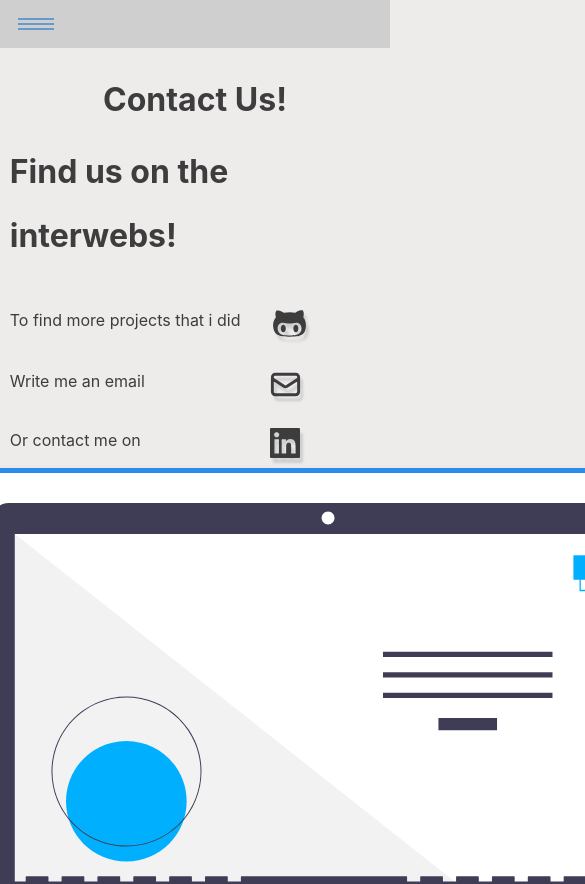
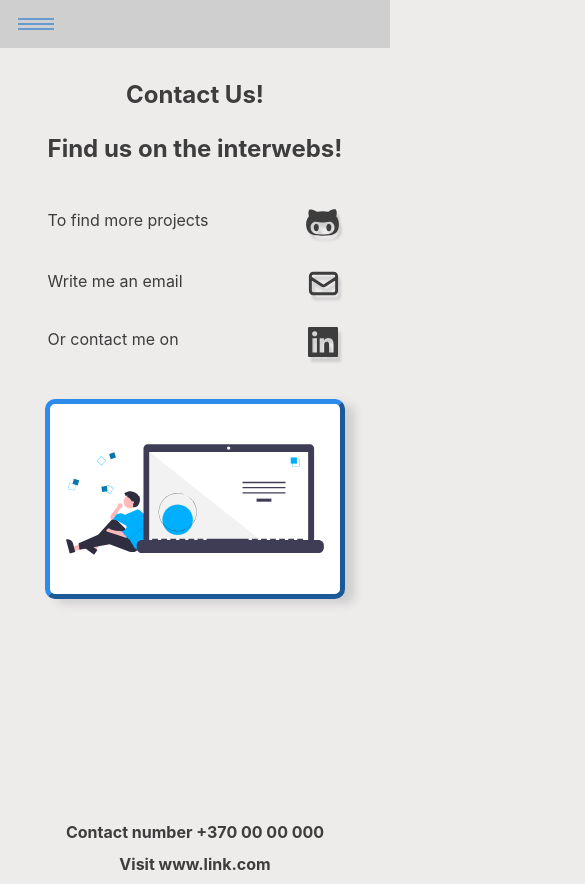
Before and after one commit to lipskij/portfolio-prject-next.js, a Next.js app: page /contacts in a window 390 px wide. Shown: the top 884 px of the page, 585 px wide, since content can reach past the window. Built offline with nearby package versions, Linux system fonts and the light colour scheme.

Commit message:
Fix initial transition responsiveness

```diff
--- a/component/InitialTransition.js
+++ b/component/InitialTransition.js
@@ -16,7 +16,7 @@ const blackBox = {
   },
 };
 // this breaks the mobile view
-// TODO: fix mobile view
+// TODO: fix mobile view: DONE
 // TODO: fix css modules
 
 const InitialTransition = () => {
--- a/pages/contacts.js
+++ b/pages/contacts.js
@@ -4,15 +4,13 @@ import Footer from "../component/Footer";
 import styles from "../styles/Home.module.css";
 import Head from "next/head";
 import Link from "next/link";
-import Image from "next/image";
 import { FaGithubAlt } from "react-icons/fa";
 import { HiOutlineMail } from "react-icons/hi";
 import { GrLinkedin } from "react-icons/gr";
-import ContactsSvg from '../component/ContactsSvg';
+import ContactsSvg from "../component/ContactsSvg";
 
 const More = () => {
   return (
-    <>
     <div className={styles.container}>
       <Head>
         <title>Front End App</title>
@@ -24,7 +22,7 @@ const More = () => {
         <div>
           <h1>Find us on the interwebs!</h1>
           <p className='more-txt'>
-              To find more projects that i did{" "}
+            To find more projects{" "}
             <Link href='https://github.com/lipskij'>
               <a target='_blank'>
                 <FaGithubAlt className='git-logo' size={35} alt='logo' />
@@ -50,17 +48,10 @@ const More = () => {
         </div>
         <div className='contacts-svg'>
           <ContactsSvg />
-            {/* <Image
-              src='/contacts.svg'
-              alt='Contacts picture'
-              width={400}
-              height={300}
-            /> */}
         </div>
       </main>
       <Footer />
     </div>
-    </>
   );
 };
 
--- a/styles/Home.module.css
+++ b/styles/Home.module.css
@@ -142,9 +142,12 @@
   }
   .more {
     display: flex;
-    width: 95vw;
+    width: 80vw;
     flex-direction: column;
     line-height: 2;
+    align-items: center;
+    margin: 0 auto;
+    text-align: center;
   }
   .footer {
     display: flex;
@@ -153,4 +156,7 @@
     width: 95vw;
     line-height: 2;
   }
+  .container h1 {
+    font-size: 1.5rem;
+  }
 }
--- a/styles/globals.css
+++ b/styles/globals.css
@@ -159,7 +159,7 @@ a {
 .fb-logo {
   color: var(--text-color);
   cursor: pointer;
-  margin-left: 5rem;
+  margin-left: 9.2rem;
   margin-top: 1rem;
   filter: drop-shadow(3px 5px 1px var(--nav-color));
   transition-duration: 0.3s;
@@ -361,7 +361,7 @@ a {
   .fb-logo {
     color: var(--text-color);
     cursor: pointer;
-    margin-left: 2rem;
+    margin-left: 6rem;
     filter: drop-shadow(3px 5px 1px var(--nav-color));
     transition-duration: 0.3s;
   }
@@ -395,4 +395,13 @@ a {
     cursor: pointer;
     font-size: 1rem;
   }
+  .contacts-svg {
+    padding: 1rem;
+    width: 300px;
+    height: 200px;
+    margin-top: 2rem;
+  }
+  .box {
+    width: 300px;
+  }
 }
```
Lines whose indentation alone changed are shown as unchanged.
